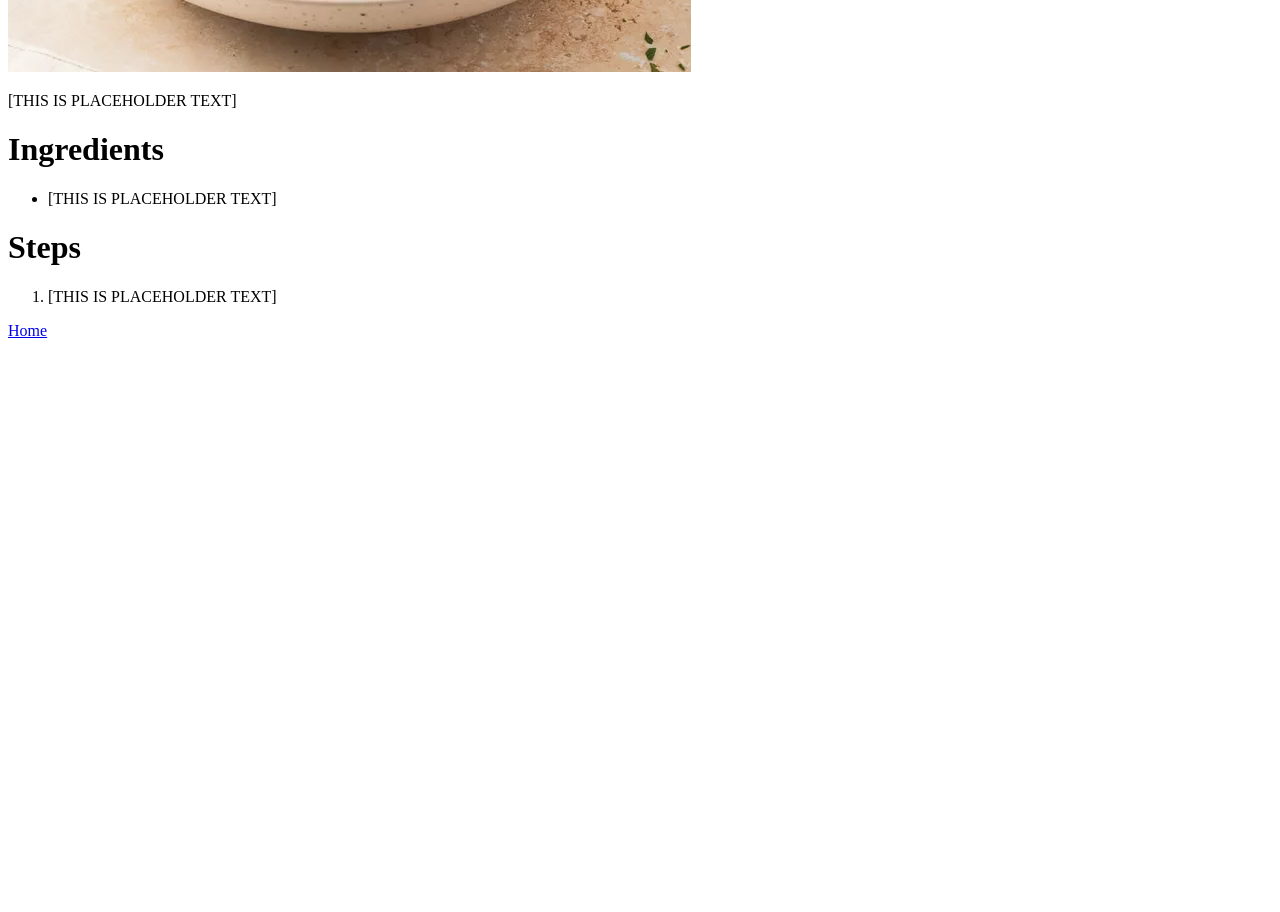
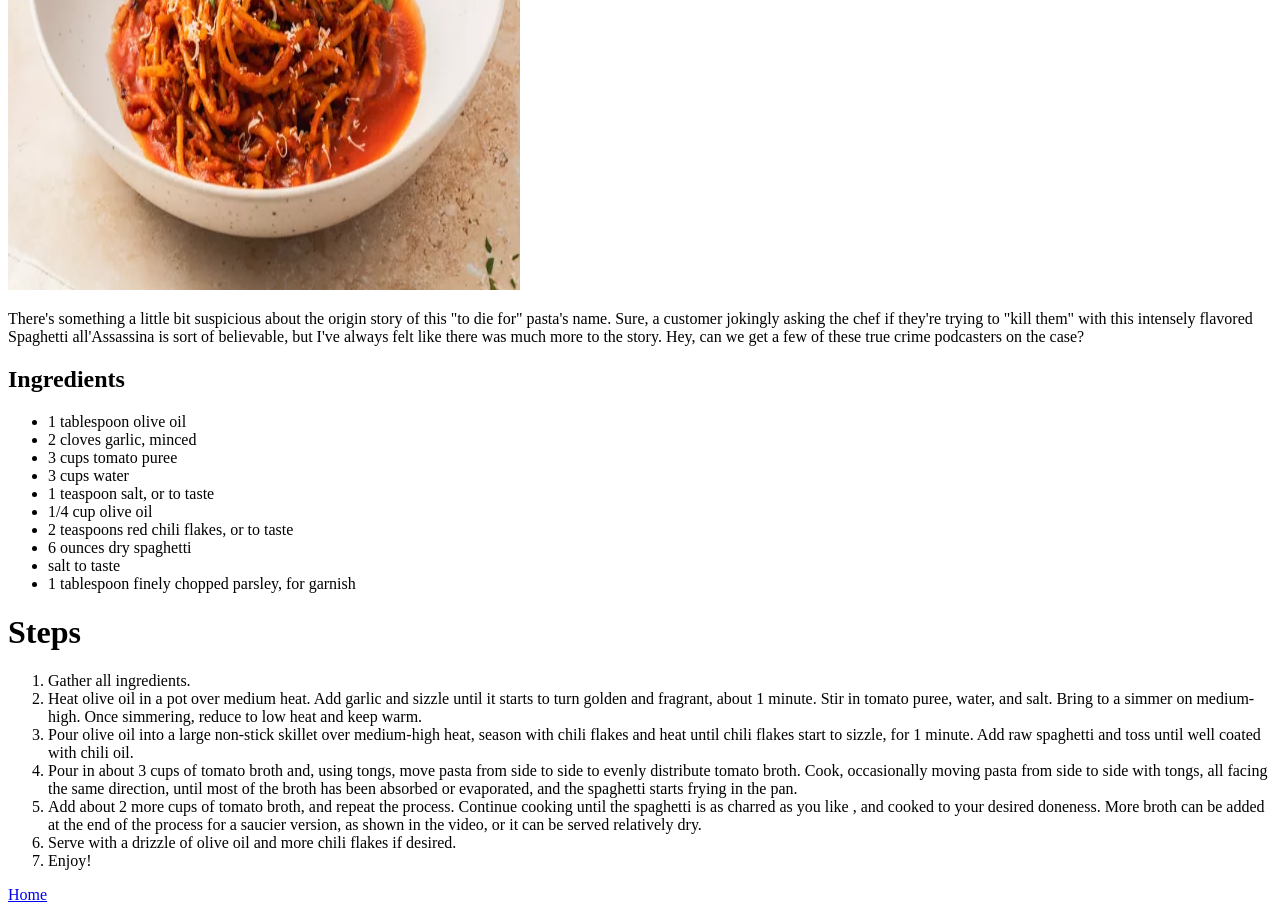
Before and after one commit to iwantlife/odin-recipes, a plain HTML site: page recipes/spaghetti.html in a window 1280 px wide. Shown: the part 520-1432 px from the top of the page. Before the commit the page ends 868 px from the top, so only its background shows below. Drawn offline with Linux system fonts and the light colour scheme.

Commit message:
Added content to all recipe pages
Added ingredients and steps to cake.html, pizza.html, and spaghetti.html.
Changed the sizing of the images of the foods, hopefully for the last time.

```diff
--- a/recipes/spaghetti.html
+++ b/recipes/spaghetti.html
@@ -7,25 +7,58 @@
 </head>
 
 <body>
-    <h1>Description</h1>
+    <h1>Spaghetti "To Die For"</h1>
+    <h2>Description</h2>
     <img src="../images/spaghetti.png" alt="Delicious Spaghetti"
-    height="512"
-    width="683">
+    height="683"
+    width="512">
     <p>
-        [THIS IS PLACEHOLDER TEXT]
+        There's something a little bit suspicious about the origin story of this "to die for" pasta's name.
+        Sure, a customer jokingly asking the chef if they're trying to "kill them" with this intensely flavored Spaghetti all'Assassina is sort of believable,
+        but I've always felt like there was much more to the story.
+        Hey, can we get a few of these true crime podcasters on the case?
     </p>
 
-    <h1>Ingredients</h1>
+    <h2>Ingredients</h2>
     <p>
     <ul>
-        <li>[THIS IS PLACEHOLDER TEXT]</li>
+        <li>1 tablespoon olive oil</li>
+        <li>2 cloves garlic, minced</li>
+        <li>3 cups tomato puree </li>
+        <li>3 cups water</li>
+        <li>1 teaspoon salt, or to taste</li>
+        <li>1/4 cup olive oil</li>
+        <li>2 teaspoons red chili flakes, or to taste</li>
+        <li>6 ounces dry spaghetti</li>
+        <li>salt to taste</li>
+        <li>1 tablespoon finely chopped parsley, for garnish</li>
     </ul>
     </p>
 
     <h1>Steps</h1>
     <p>
     <ol>
-        <li>[THIS IS PLACEHOLDER TEXT]</li>
+        <li>Gather all ingredients.</li>
+        <li>Heat olive oil in a pot over medium heat.
+            Add garlic and sizzle until it starts to turn golden and fragrant, about 1 minute.
+            Stir in tomato puree, water, and salt. Bring to a simmer on medium-high.
+            Once simmering, reduce to low heat and keep warm.
+        </li>
+        <li>Pour olive oil into a large non-stick skillet over medium-high heat,
+            season with chili flakes and heat until chili flakes start to sizzle, for 1 minute.
+            Add raw spaghetti and toss until well coated with chili oil.
+        </li>
+        <li>Pour in about 3 cups of tomato broth and, using tongs, move pasta from side to side to evenly distribute tomato broth.
+            Cook, occasionally moving pasta from side to side with tongs, all facing the same direction,
+            until most of the broth has been absorbed or evaporated, and the spaghetti starts frying in the pan.
+        </li>
+        <li>
+            Add about 2 more cups of tomato broth, and repeat the process.
+             Continue cooking until the spaghetti is as charred as you like , and cooked to your desired doneness.
+             More broth can be added at the end of the process for a saucier version, as shown in the video, or it can be served relatively dry.
+        </li>
+        <li>Serve with a drizzle of olive oil and more chili flakes if desired.</li>
+        <li>Enjoy!</li>
     </ol>
     </p>
 
```
Also changed, not shown: recipes/cake.html (+5 -3 lines), recipes/pizza.html (+21 -8 lines).
